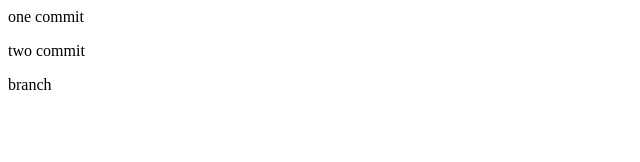
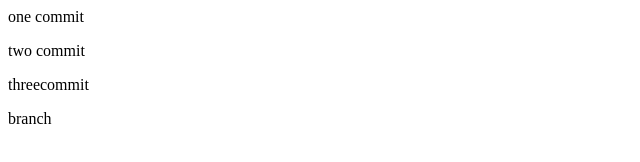
Before and after one commit to willjoe2/super, a plain HTML site: page index.html in a window 1280 px wide. Shown: the whole page, without its empty margins (0-640 px from the left). Drawn offline with Linux system fonts and the light colour scheme.

Commit message:
troisieme commit

```diff
--- a/index.html
+++ b/index.html
@@ -9,6 +9,7 @@
     <header>
         <p>one commit</p>
         <p>two commit</p>
+        <p>threecommit</p>
     </header>
 
 </body>
```
